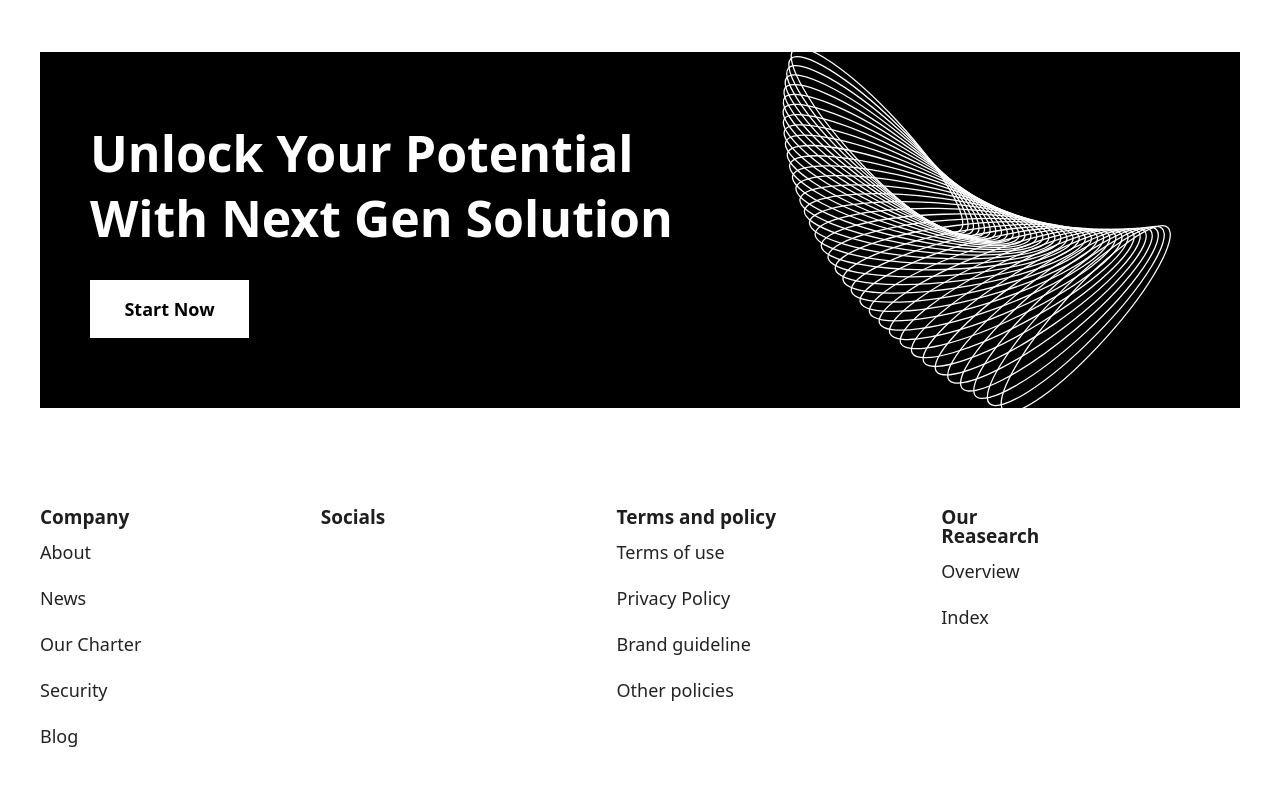
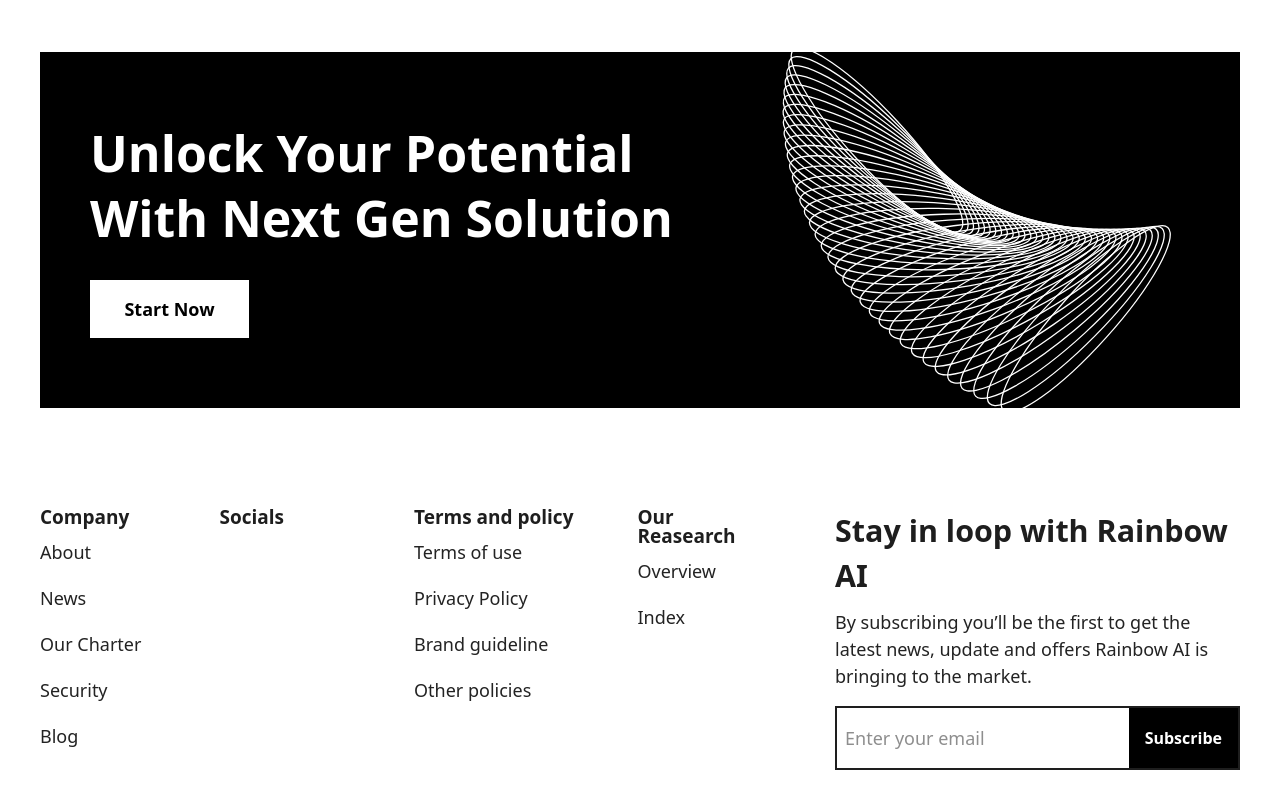
Before and after one commit to Napolite/optimal, a React (Vite) app: page / in a window 1280 px wide. Shown: the part 2300-3100 px from the top of the page. Built offline with nearby package versions, Linux system fonts and the light colour scheme.

Commit message:
footer: more wip

```diff
--- a/src/components/footer/footer.tsx
+++ b/src/components/footer/footer.tsx
@@ -27,6 +27,7 @@ function Footer() {
         <div className="text-[19px] font-[700] leading-[100%] mb-[10px]">
           Socials
         </div>
+        <div></div>
       </div>
       <div className="w-[163px]">
         <div className="text-[19px] font-[700] leading-[100%] mb-[10px]">
@@ -56,7 +57,25 @@ function Footer() {
           Index
         </div>
       </div>
-      <div></div>
+      <div className="w-[405px]">
+        <div className="text-[30.46px] font-[700] leading-[150%] tracking-[0] mb-[10px]">
+          Stay in loop with Rainbow AI
+        </div>
+        <div className="text-[18px] leading-[150%] text-[rgba(35,35,35,1)] font-[500] mb-[16px] w-[394px]">
+          By subscribing you’ll be the first to get the latest news, update and
+          offers Rainbow AI is bringing to the market.
+        </div>
+        <div className="flex border-2 border-black-500 focus-within:border-blue-700 w-[405px] max-w-md h-[64px]">
+          <input
+            type="email"
+            placeholder="Enter your email"
+            className="flex-1 p-2 text-lg outline-none"
+          />
+          <button className="bg-black text-white font-bold px-4 py-2">
+            Subscribe
+          </button>
+        </div>
+      </div>
     </div>
   );
 }
```
